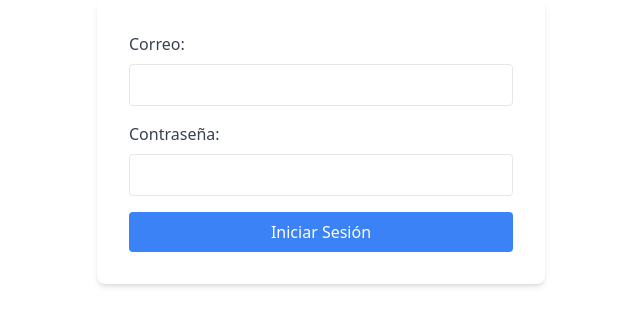
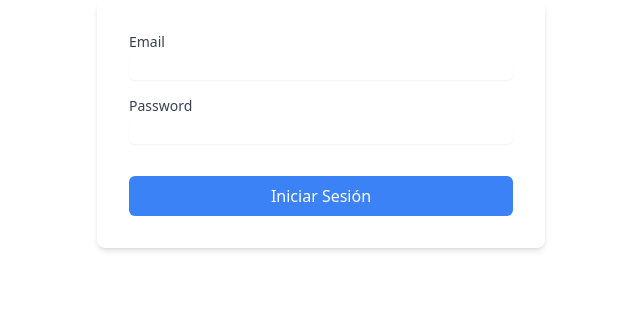
Before and after one commit to TrustCodeCompany/trustbalance-web, a React (Vite) app: page /login in a window 1280 px wide. Shown: the top 326 px of the page, without its empty margins (319-959 px from the left). Built offline with nearby package versions, Linux system fonts and the light colour scheme.

Commit message:
last update before begin to project

```diff
--- /dev/null
+++ b/src/components/ErrorBoundary.tsx
@@ -0,0 +1,42 @@
+import React, { Component, ErrorInfo, ReactNode } from 'react';
+
+interface Props {
+  children: ReactNode;
+  fallback?: ReactNode;
+}
+
+interface State {
+  hasError: boolean;
+  error?: Error;
+}
+
+export class ErrorBoundary extends Component<Props, State> {
+  public state: State = {
+    hasError: false,
+  };
+
+  public static getDerivedStateFromError(error: Error): State {
+    return { hasError: true, error };
+  }
+
+  public componentDidCatch(error: Error, errorInfo: ErrorInfo) {
+    console.error('Uncaught error:', error, errorInfo);
+  }
+
+  public render() {
+    if (this.state.hasError) {
+      return (
+        this.props.fallback || (
+          <div className="error-boundary">
+            <h2>Something went wrong.</h2>
+            <details style={{ whiteSpace: 'pre-wrap' }}>
+              {this.state.error?.toString()}
+            </details>
+          </div>
+        )
+      );
+    }
+
+    return this.props.children;
+  }
+}
--- a/src/modules/auth/components/LoginForm.tsx
+++ b/src/modules/auth/components/LoginForm.tsx
@@ -1,10 +1,11 @@
-import { useNavigate } from 'react-router';
 import { LoginFormData, loginSchema } from '../schemas/loginSchema';
 import { zodResolver } from '@hookform/resolvers/zod';
 import { useForm } from 'react-hook-form';
-import { useState } from 'react';
 import { ApiAuthRepository } from '../infrastructure/ApiAuthRepository';
 import { LoginUseCase } from '../usecases/LoginUseCase';
+import { useNavigate } from 'react-router';
+import React, { useState } from 'react';
+import { toast } from 'react-toastify';
 
 // Inicializar las dependencias
 const authRepository = new ApiAuthRepository();
@@ -12,84 +13,89 @@ const loginUseCase = new LoginUseCase(authRepository);
 
 // Componente que maneja el formulario y la respuesta
 export const LoginForm: React.FC = () => {
-  const [error, setError] = useState<string | null>(null);
+  const [loading, setLoading] = useState(false);
+  const [errorMessage, setErrorMessage] = useState('');
   const navigate = useNavigate();
 
+  // propiedades del paquete react-hook-form
   const {
     register,
     handleSubmit,
     formState: { errors },
   } = useForm<LoginFormData>({
     resolver: zodResolver(loginSchema),
-    mode: 'onChange',
   });
 
+  // Función para manejar el envío del formulario
   const onSubmit = async (data: LoginFormData) => {
+    setLoading(true);
+    setErrorMessage('');
     try {
-      setError(null);
       await loginUseCase.execute({
         email: data.email,
         password: data.password,
       });
       navigate('/dashboard');
-    } catch (err) {
-      setError(
-        err instanceof Error ? err.message : 'Error en la autenticación',
+    } catch (error) {
+      console.error('Error al iniciar sesión:', error);
+      setErrorMessage(
+        'Error al iniciar sesión. Por favor, verifica tus credenciales.',
       );
+      toast.error(
+        'Error al iniciar sesión. Por favor, verifica tus credenciales.',
+      );
+    } finally {
+      setLoading(false);
     }
   };
 
   return (
-    <form
-      onSubmit={handleSubmit(onSubmit)}
-      className="flex flex-col gap-4 w-full max-w-md mx-auto p-8 bg-white rounded-lg shadow-md"
+    <div className="flex flex-col gap-4 w-full max-w-md mx-auto p-8 bg-white rounded-lg shadow-md">
+      {/* cuerpo del formulario */}
+      <form onSubmit={handleSubmit(onSubmit)} className="flex flex-col gap-4">
+        <div>
+          <label
+            htmlFor="email"
+            className="block text-sm font-medium text-gray-700"
           >
-      <div className="flex flex-col gap-2">
-        <label htmlFor="email" className="text-gray-700">
-          Correo:
+            Email
           </label>
           <input
             type="email"
             id="email"
             {...register('email')}
-          className="p-2 border rounded focus:outline-none focus:ring-2 focus:ring-blue-500"
+            className="mt-1 block w-full border-gray-300 rounded-md shadow-sm focus:ring focus:ring-opacity-50"
           />
-        {errors.email && (
-          <span role="alert" className="text-red-500 text-sm">
-            {errors.email.message}
-          </span>
-        )}
+          {errors.email && <span>{errors.email.message}</span>}
         </div>
-
-      <div className="flex flex-col gap-2">
-        <label htmlFor="password" className="text-gray-700">
-          Contraseña:
+        <div>
+          <label
+            htmlFor="password"
+            className="block text-sm font-medium text-gray-700"
+          >
+            Password
           </label>
           <input
             type="password"
             id="password"
             {...register('password')}
-          className="p-2 border rounded focus:outline-none focus:ring-2 focus:ring-blue-500"
+            className="mt-1 block w-full border-gray-300 rounded-md shadow-sm focus:ring focus:ring-opacity-50"
           />
           {errors.password && (
-          <span role="alert" className="text-red-500 text-sm">
+            <p className="mt-1 text-sm text-red-600">
               {errors.password.message}
-          </span>
+            </p>
           )}
         </div>
-
-      {error && (
-        <div role="alert" className="text-red-500 text-sm">
-          {error}
-        </div>
-      )}
-
         <button
           type="submit"
-        className="bg-blue-500 text-white py-2 px-4 rounded hover:bg-blue-600 transition-colors"
+          disabled={loading}
+          className="mt-4 bg-blue-500 text-white rounded-md p-2"
         >
-        Iniciar Sesión
+          {loading ? 'Cargando...' : 'Iniciar Sesión'}
         </button>
+        {errorMessage && <div className="error-message">{errorMessage}</div>}
       </form>
+    </div>
   );
 };
--- /dev/null
+++ b/src/modules/auth/components/LoginResult.tsx
@@ -0,0 +1,22 @@
+import { useEffect } from 'react';
+import { useNavigate } from 'react-router';
+import { User } from '../entities/User';
+import { LoginUseCase } from '../usecases/LoginUseCase';
+
+interface LoginResultProps {
+  loginPromise: Promise<User>;
+  loginUseCase: LoginUseCase;
+}
+
+export function LoginResult({ loginPromise, loginUseCase }: LoginResultProps) {
+  const navigate = useNavigate();
+  const user = useAuthLogin(loginUseCase, loginPromise);
+
+  useEffect(() => {
+    if (user) {
+      navigate('/dashboard');
+    }
+  }, [user, navigate]);
+
+  return null;
+}
--- a/src/modules/auth/pages/LoginPage.tsx
+++ b/src/modules/auth/pages/LoginPage.tsx
@@ -1,11 +1,6 @@
-import React, { Suspense } from 'react';
 import { LoginForm } from '../components/LoginForm';
 
 // Componente principal que envuelve el formulario con Suspense
 export const LoginPage: React.FC = () => {
-  return (
-    <Suspense fallback={<div className="text-center">Cargando...</div>}>
-      <LoginForm />
-    </Suspense>
-  );
+  return <LoginForm />;
 };
--- a/src/modules/dashboard/pages/DashboardPage.tsx
+++ b/src/modules/dashboard/pages/DashboardPage.tsx
@@ -7,7 +7,7 @@ export const DashboardPage: React.FC = () => {
   const toggleSidebar = () => setIsSidebarOpen(!isSidebarOpen);
 
   return (
-    <div className="flex flex-col h-screen">
+    <div className="flex flex-col h-screen w-screen">
       <div className="flex flex-1">
         <Sidebar isSidebarOpen={isSidebarOpen} toggleSidebar={toggleSidebar} />
         <div className="flex-1 bg-gray-100">
```
Also changed, not shown: 2 other files (tests, documents, lock files or other folders). Lines whose indentation alone changed are shown as unchanged.
